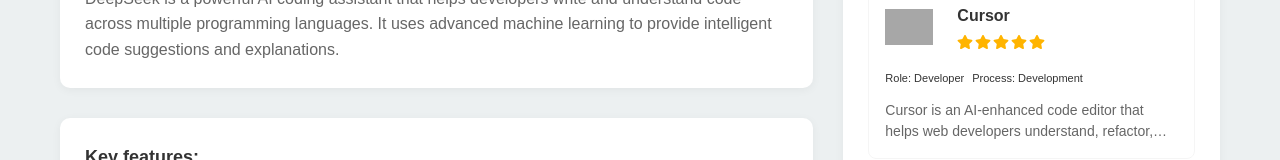
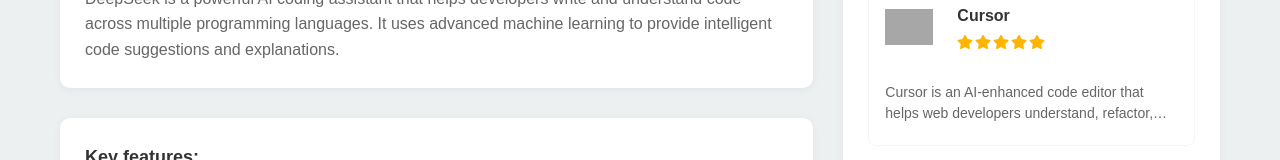
Before and after one commit to nguyenvanan2730/WebDevAI, a React (Create React App) app: page /tool/1 in a window 1280 px wide. Shown: the part 593-753 px from the top of the page. Built offline with nearby package versions, Linux system fonts and the light colour scheme; grey boxes are pictures that could not be loaded.

Commit message:
fix: related_tool_card

```diff
--- a/src/pages/AIToolDetailPage.js
+++ b/src/pages/AIToolDetailPage.js
@@ -342,14 +342,14 @@ function AIToolDetailPage() {
                           <span className={`tool-type ${getPriceTypeClass(relatedTool.type)}`}>
                             {relatedTool.type}
                           </span>
-                          <div className="tool-tags">
+                          {/* <div className="tool-tags">
                             {relatedTool.role && (
                               <span className="tag role">Role: {Array.isArray(relatedTool.role) ? relatedTool.role.join(', ') : relatedTool.role}</span>
                             )}
                             {relatedTool.process && (
                               <span className="tag process">Process: {Array.isArray(relatedTool.process) ? relatedTool.process.join(', ') : relatedTool.process}</span>
                             )}
-                          </div>
+                          </div> */}
                         </div>
 
                         <div className="tool-preview">
```
